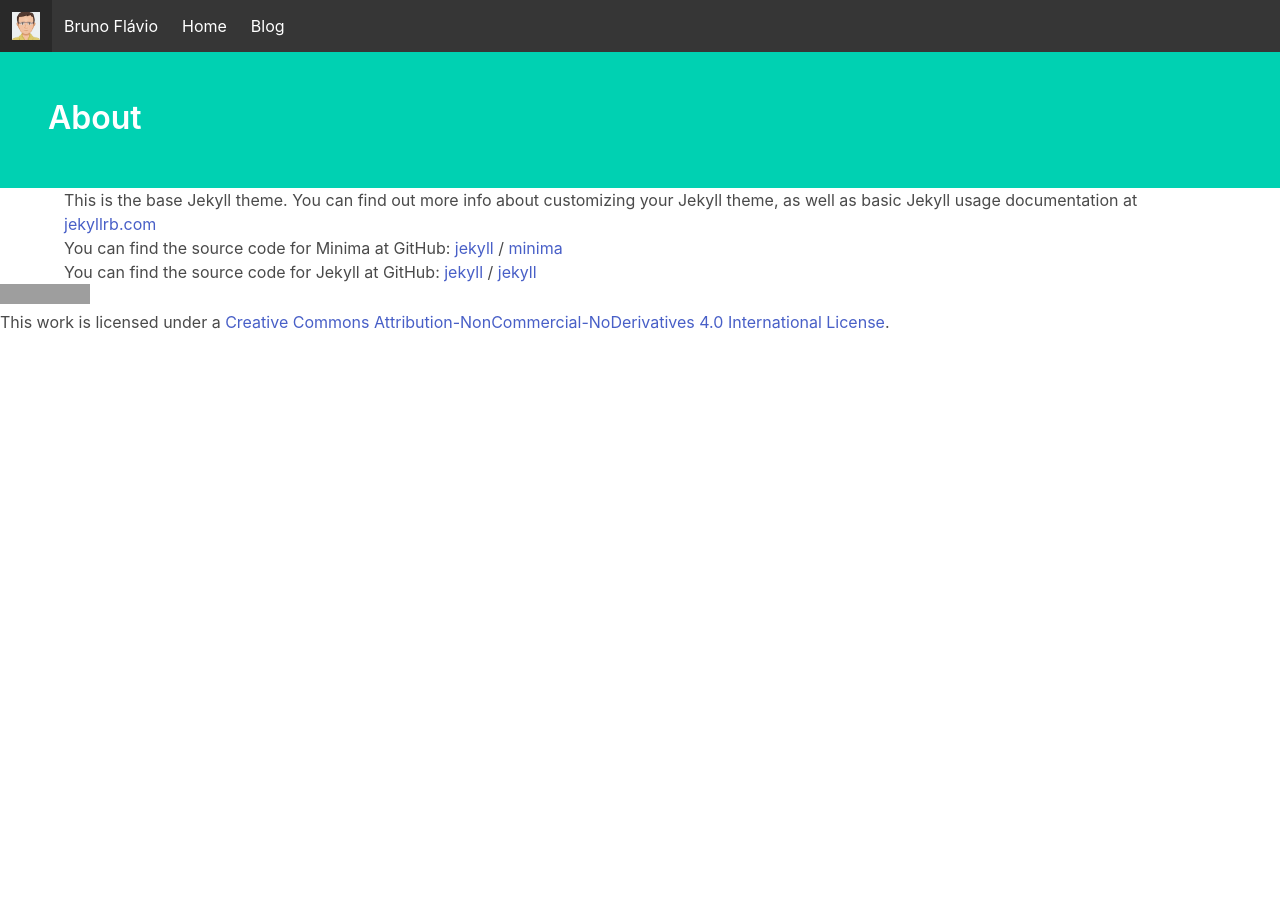
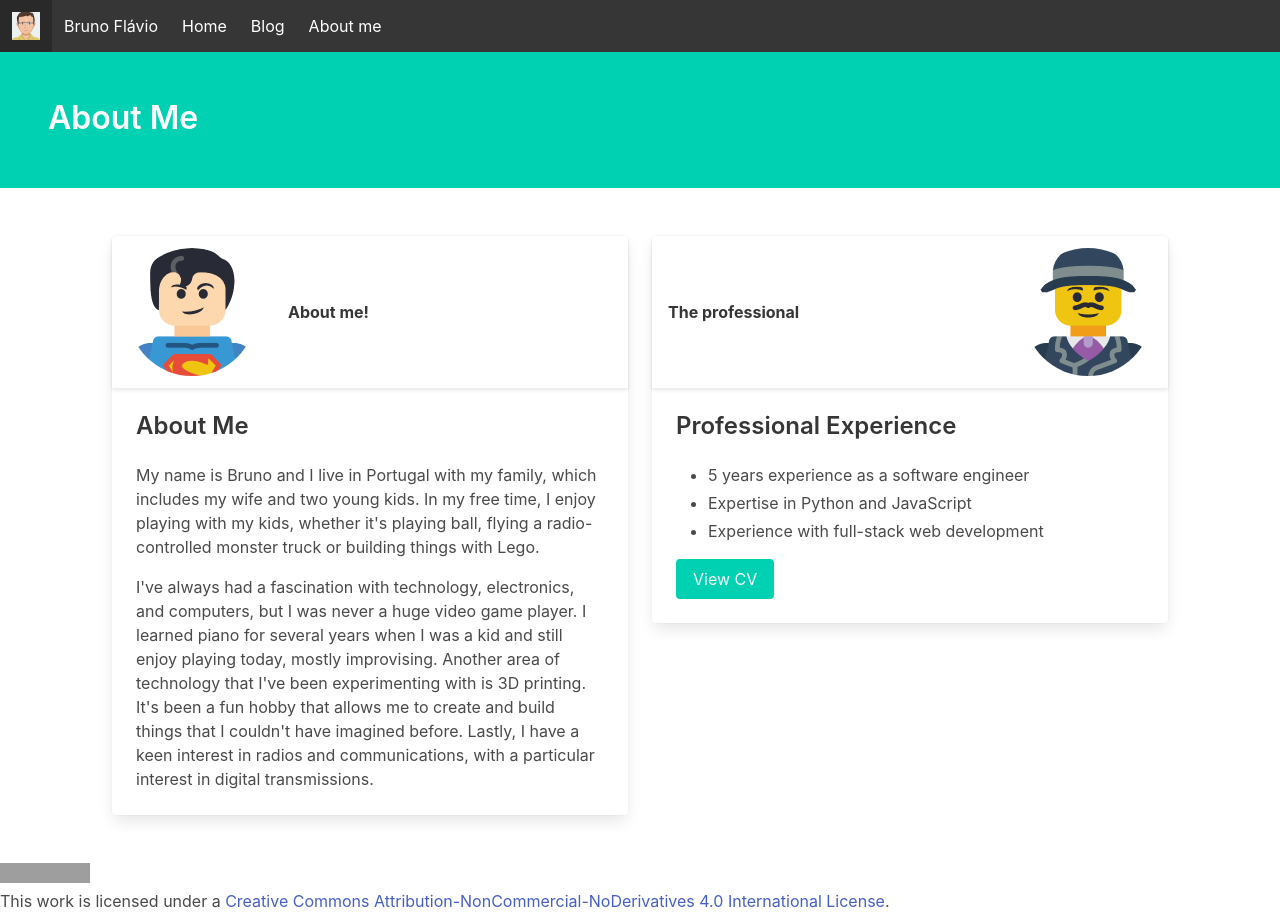
Before and after one commit to brunoflavio-com/brunoflavio-com.github.io, a Jekyll site: the page built from about/index.html, in a window 1280 px wide. Built offline with Jekyll 4.4.1, drawn with Linux system fonts in a browser that asks for light colours; grey boxes are pictures that could not be loaded.

Commit message:
Adds about me page to hold the cv and hobbies

```diff
--- a/_includes/navbar.html
+++ b/_includes/navbar.html
@@ -16,6 +16,7 @@
         <div class="navbar-start">
                 <a class="navbar-item" href="/">Home</a>
                 <a class="navbar-item" href="/blog">Blog</a>
+                <a class="navbar-item" href="/about">About me</a>
         </div>
         <div class="navbar-end">
 
--- /dev/null
+++ b/about/index.html
@@ -0,0 +1,65 @@
+---
+layout: page
+title: About Me
+---
+
+<section class="section">
+      <div class="container">
+            <div class="columns">
+                  <div class="column is-one-half">
+                        <div class="card">
+                              <header class="card-header">
+                                    <div class="card-header-icon" aria-label="more options">
+                                          <figure class="image is-128x128">
+                                                <img class="is-rounded" src="/assets/img/lego-superman.png">
+                                          </figure>
+                                    </div>
+                                    <p class="card-header-title">
+                                          About me!
+                                    </p>
+                              </header>
+                              <div class="card-content">
+                                    <div class="content">
+                                          <h2 class="title is-4">About Me</h2>
+                                          <p>
+                                                My name is Bruno and I live in Portugal with my family, which includes my wife and two young kids. In my free time, I enjoy playing with my kids, whether it's playing ball, flying a radio-controlled monster truck or building things with Lego.
+                                          </p>
+                                          <p>
+                                                I've always had a fascination with technology, electronics, and computers, but I was never a huge video game player. I learned piano for several years when I was a kid and still enjoy playing today, mostly improvising.
+
+                                                Another area of technology that I've been experimenting with is 3D printing. It's been a fun hobby that allows me to create and build things that I couldn't have imagined before.
+
+                                                Lastly, I have a keen interest in radios and communications, with a particular interest in digital transmissions.
+                                          </p>
+                                    </div>
+                              </div>
+                        </div>
+                  </div>
+                  <div class="column">
+                        <div class="card">
+                              <header class="card-header">
+                                    <p class="card-header-title">
+                                          The professional
+                                    </p>
+                                    <div class="card-header-icon">
+                                          <figure class="image is-128x128">
+                                                <img class="is-rounded" src="/assets/img/lego-businessman.png">
+                                          </figure>
+                                    </div>
+                              </header>
+                              <div class="card-content">
+                                    <div class="content">
+                                          <h2 class="title is-4">Professional Experience</h2>
+                                          <ul>
+                                                <li>5 years experience as a software engineer</li>
+                                                <li>Expertise in Python and JavaScript</li>
+                                                <li>Experience with full-stack web development</li>
+                                          </ul>
+                                          <a class="button is-primary" href="/about/cv.html">View CV</a>
+                                    </div>
+                              </div>
+                        </div>
+                  </div>
+            </div>
+      </div>
+</section>
```
Also changed, not shown: assets/img/lego-businessman.png (added), assets/img/lego-superman.png (added).
